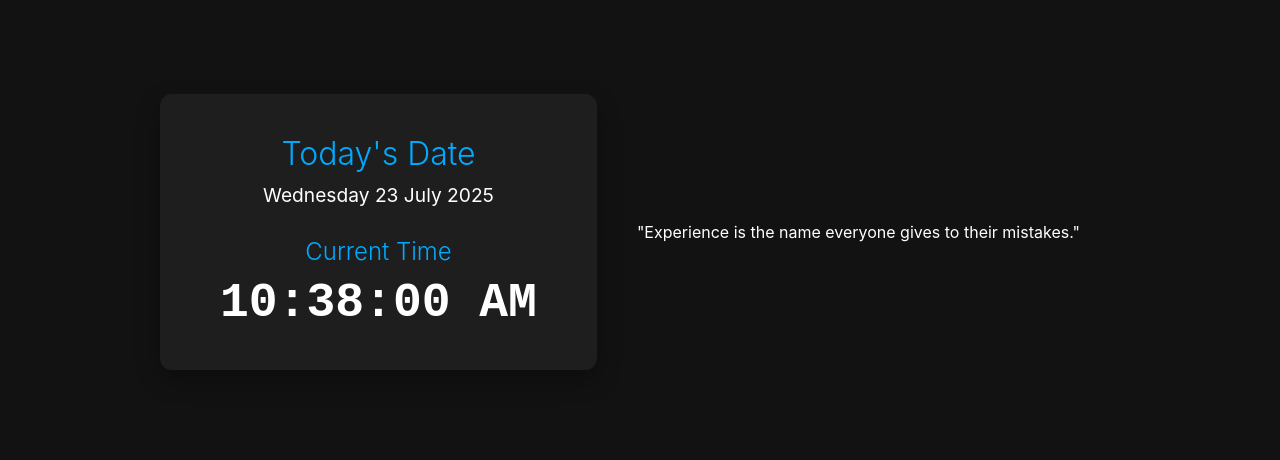
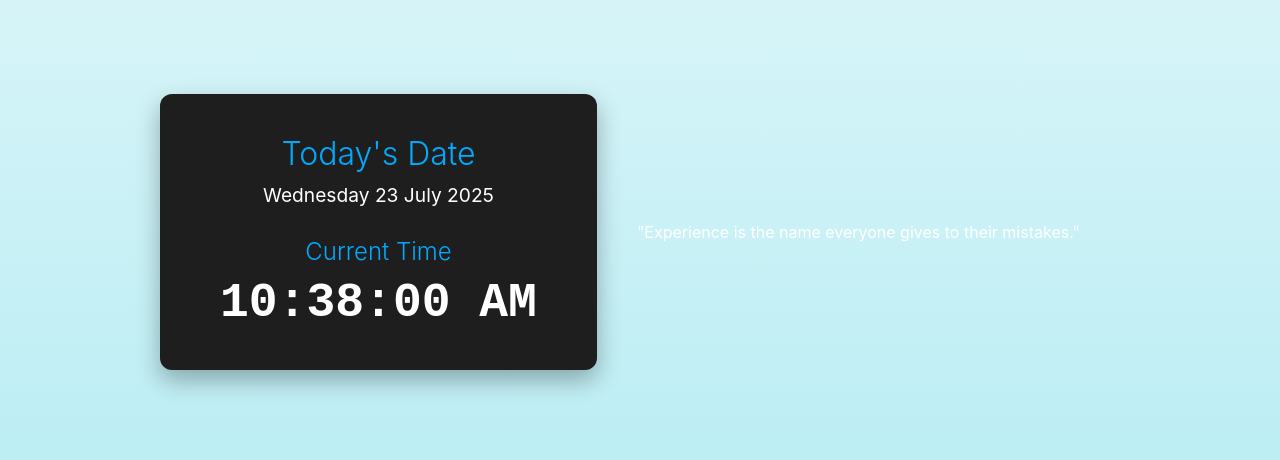
Before and after one commit to SajjadZr/static-frontend, a React (Vite) app: page / in a window 1280 px wide. Shown: the part 168-628 px from the top of the page. Built offline with nearby package versions, Linux system fonts and the light colour scheme.

Commit message:
style: change background based on time of day

```diff
--- a/src/App.tsx
+++ b/src/App.tsx
@@ -43,8 +43,16 @@ function App() {
     hour12: true,
   });
 
+  const hour = new Date().getHours();
+  let bgGradient = '';
+
+  if (hour < 12) bgGradient = 'linear-gradient(#e0f7fa, #b2ebf2)';
+  else if (hour < 18) bgGradient = 'linear-gradient(#fff9c4, #ffe082)';
+  else bgGradient = 'linear-gradient(#263238, #000)';
+
+
   return (
-    <div className="container">
+    <div className="container" style={{ background: bgGradient, minHeight: '100vh', transition: 'all 0.5s ease' }}>
       <div className="datetime-card">
         <h1>Today's Date</h1>
         <p className="date">{formattedDate}</p>
```
